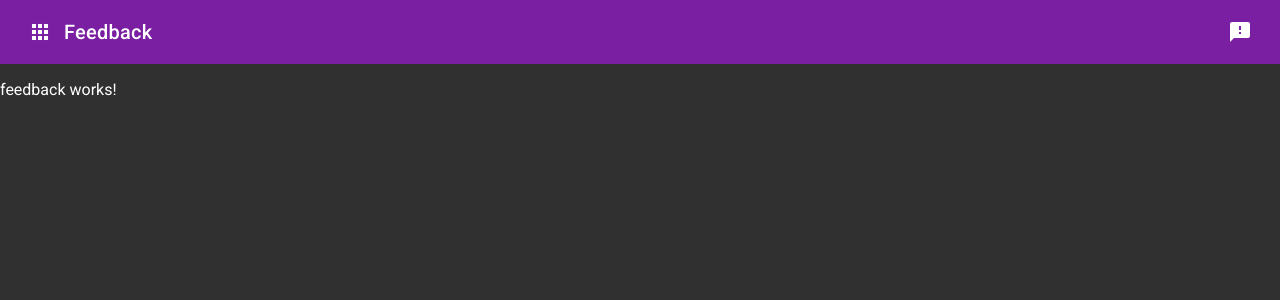
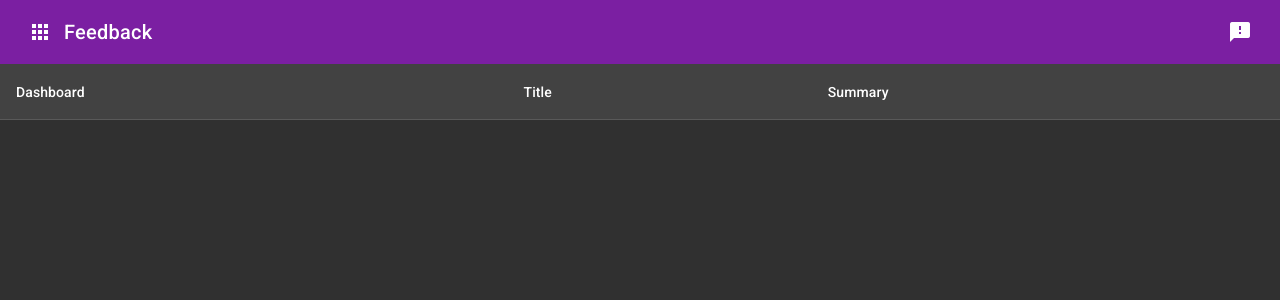
Before and after one commit to wilbertwaller/dashboards, an Angular app: page /feedback in a window 1280 px wide. Shown: the top 300 px of the page. Built offline with nearby package versions, Linux system fonts and the light colour scheme.

Commit message:
Add feedback table

```diff
--- a/src/app/feedback/feedback-dialog/feedback-dialog.component.ts
+++ b/src/app/feedback/feedback-dialog/feedback-dialog.component.ts
@@ -10,6 +10,7 @@ import { Dashboard } from '../../dashboards/dashboard.model';
 import { MatAutocompleteModule } from '@angular/material/autocomplete';
 import { Feedback } from '../feedback.model';
 import { CommonModule } from '@angular/common';
+import { FeedbackService } from '../feedback.service';
 
 @Component({
   selector: 'app-feedback-dialog',
@@ -42,7 +43,8 @@ export class FeedbackDialogComponent implements OnInit {
     @Inject(MAT_DIALOG_DATA) public data: { dashboardName: string },
     private dialogRef: MatDialogRef<FeedbackDialogComponent>,
     private formBuilder: FormBuilder,
-    private dashboardService: DashboardService
+    private dashboardService: DashboardService,
+    private feedbackService: FeedbackService
   ) {}
 
   ngOnInit(): void {
@@ -71,6 +73,7 @@ export class FeedbackDialogComponent implements OnInit {
 
   saveFeedback(): void {
     const feedback = new Feedback(this.formGroup.value);
+    this.feedbackService.addFeedback(feedback);
     this.dialogRef.close(feedback);
   }
 }
--- a/src/app/feedback/feedback/feedback.component.html
+++ b/src/app/feedback/feedback/feedback.component.html
@@ -1,3 +1,18 @@
 <app-navbar></app-navbar>
 
-<p>feedback works!</p>
+<table mat-table [dataSource]="dataSource">
+  <ng-container matColumnDef="dashboardName">
+    <th mat-header-cell *matHeaderCellDef>Dashboard</th>
+    <td mat-cell *matCellDef="let element">{{ element.dashboardName }}</td>
+  </ng-container>
+  <ng-container matColumnDef="title">
+    <th mat-header-cell *matHeaderCellDef>Title</th>
+    <td mat-cell *matCellDef="let element">{{ element.title }}</td>
+  </ng-container>
+  <ng-container matColumnDef="summary">
+    <th mat-header-cell *matHeaderCellDef>Summary</th>
+    <td mat-cell *matCellDef="let element">{{ element.summary }}</td>
+  </ng-container>
+  <tr mat-header-row *matHeaderRowDef="displayedColumns"></tr>
+  <tr mat-row *matRowDef="let row; columns: displayedColumns;"></tr>
+</table>
--- a/src/app/feedback/feedback/feedback.component.ts
+++ b/src/app/feedback/feedback/feedback.component.ts
@@ -1,13 +1,35 @@
-import { Component } from '@angular/core';
+import { Component, OnDestroy, OnInit } from '@angular/core';
+import { MatTableDataSource, MatTableModule } from '@angular/material/table';
 import { NavbarComponent } from '../../navbar/navbar.component';
+import { Feedback } from '../feedback.model';
+import { FeedbackService } from '../feedback.service';
+import { Subject, takeUntil } from 'rxjs';
 
 @Component({
   selector: 'app-feedback',
   standalone: true,
-  imports: [NavbarComponent],
+  imports: [MatTableModule, NavbarComponent],
   templateUrl: './feedback.component.html',
   styleUrl: './feedback.component.css'
 })
-export class FeedbackComponent {
+export class FeedbackComponent implements OnDestroy, OnInit {
+  private isDestroyed$ = new Subject<boolean>();
 
+  dataSource = new MatTableDataSource<Feedback>();
+  displayedColumns: string[] = ['dashboardName', 'title', 'summary'];
+
+  constructor(private feedbackService: FeedbackService) {}
+
+  ngOnDestroy(): void {
+    this.isDestroyed$.next(true);
+    this.isDestroyed$.complete();
+  }
+
+  ngOnInit(): void {
+    this.feedbackService.feedback
+      .pipe(takeUntil(this.isDestroyed$))
+      .subscribe((feedback: Feedback[]) => {
+        this.dataSource.data = feedback ?? [];
+      });
+  }
 }
```
